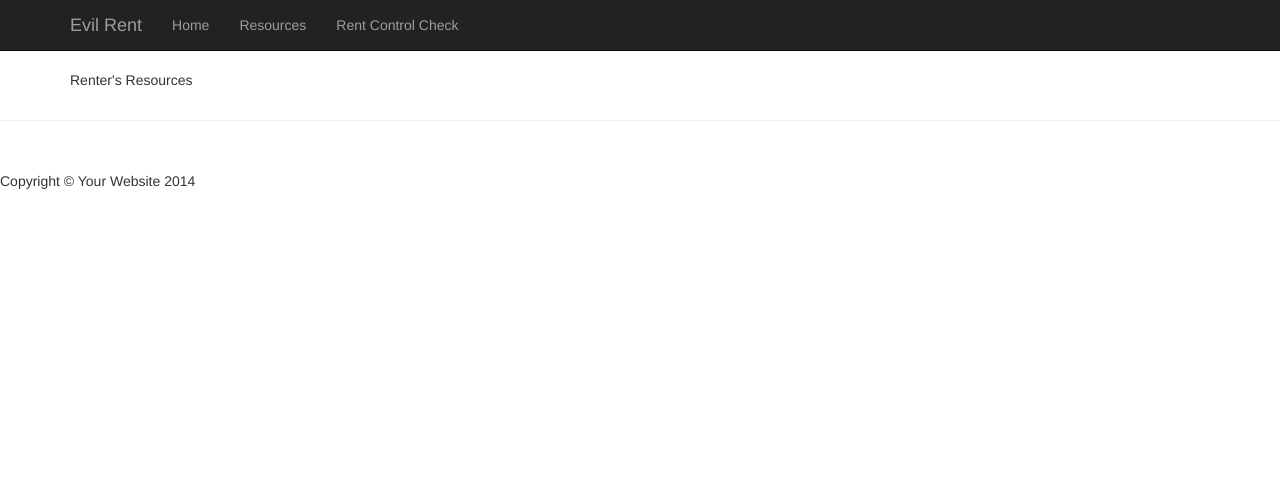
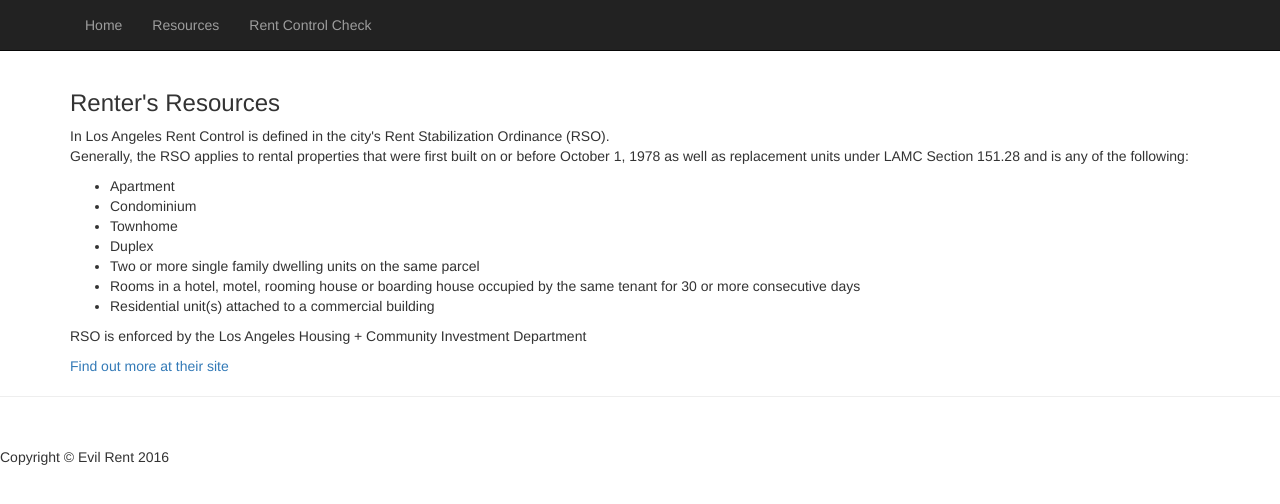
Before and after one commit to matthewbrozen/evilrentfrontend, a plain HTML site: page resource.html in a window 1280 px wide. Drawn offline with nearby package versions, Linux system fonts and the light colour scheme.

Commit message:
alpha precheck

```diff
--- a/resource.html
+++ b/resource.html
@@ -9,7 +9,7 @@
     <meta name="description" content="">
     <meta name="author" content="">
 
-    <title>Heroic Features - Start Bootstrap Template</title>
+    <title>Evil Rent</title>
 
     <!-- Bootstrap Core CSS -->
     <link href="css/bootstrap.min.css" rel="stylesheet">
@@ -43,7 +43,6 @@
                     <span class="icon-bar"></span>
                     <span class="icon-bar"></span>
                 </button>
-                <a class="navbar-brand" href="index.html">Evil Rent</a>
             </div>
             <!-- Collect the nav links, forms, and other content for toggling -->
             <div class="collapse navbar-collapse" id="bs-example-navbar-collapse-1">
@@ -70,7 +69,20 @@
         <!-- Title -->
         <div class="row">
             <div class="col-lg-12">
-                <p>Renter's Resources</p>
+                <h3>Renter's Resources</h3>
+                <p> In Los Angeles Rent Control is defined in the city's Rent Stabilization Ordinance (RSO). <br> Generally, the RSO applies to rental properties that were first built on or before October 1, 1978 as well as replacement units under LAMC Section 151.28 and is any of the following:</p>
+                <ul>
+                  <li> Apartment</li>
+                  <li> Condominium</li>
+                  <li> Townhome</li>
+                  <li> Duplex</li>
+                  <li> Two or more single family dwelling units on the same parcel</li>
+                  <li> Rooms in a hotel, motel, rooming house or boarding house occupied by the same tenant for 30 or more consecutive days</li>
+                  <li> Residential unit(s) attached to a commercial building</li>
+                </ul>
+                <p> RSO is enforced by the Los Angeles Housing + Community Investment Department</p>
+                <a href="http://hcidla.lacity.org/RSO-Overview"> Find out more at their site</a>
+
             </div>
         </div>
         <!-- /.row -->
@@ -85,7 +97,7 @@
         <footer>
             <div class="row">
                 <div class="col-lg-12">
-                    <p>Copyright &copy; Your Website 2014</p>
+                    <p>Copyright &copy; Evil Rent 2016</p>
                 </div>
             </div>
         </footer>
```
Also changed, not shown: index.html (+4 -3 lines), rentcheck.html (+2 -3 lines), css/bootstrap.css.
